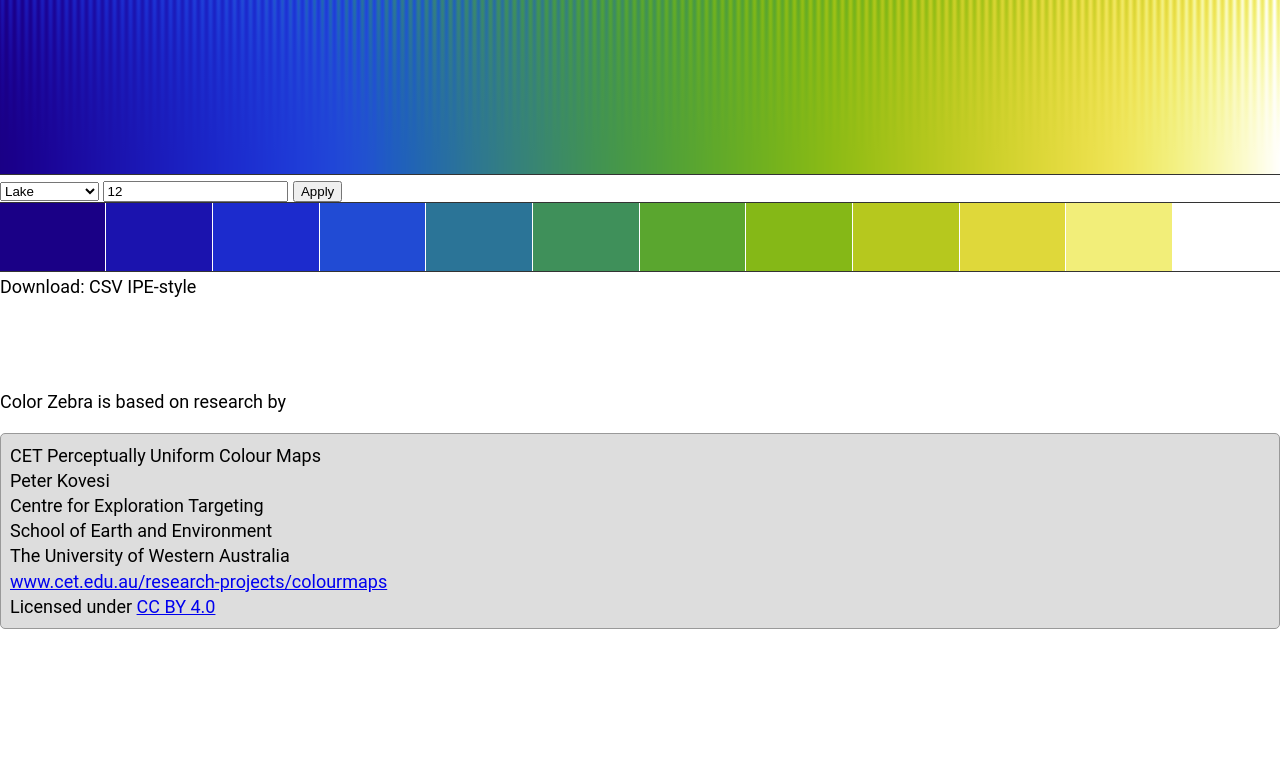
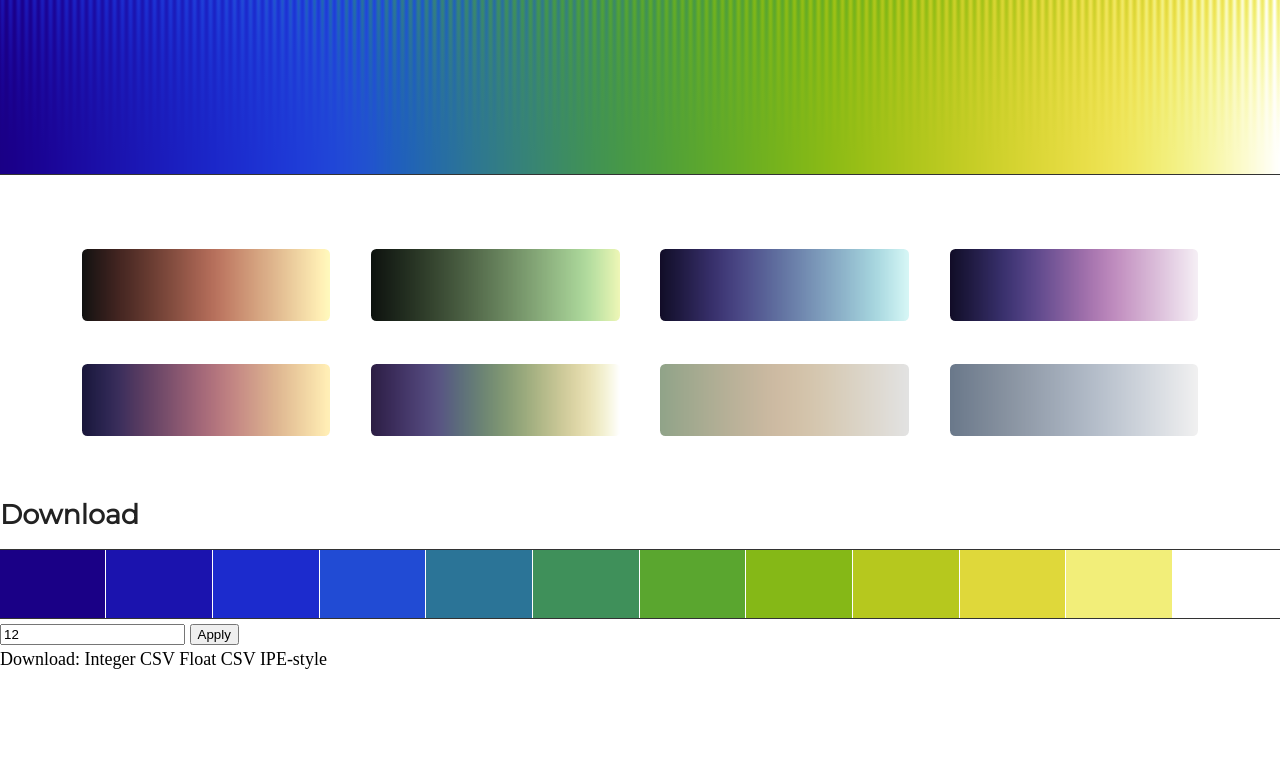
Before and after one commit to Mangara/Color-Zebra, a plain HTML site: page dev/html/index.html in a window 1280 px wide. Shown: the part 93-852 px from the top of the page. Before the commit the page ends 800 px from the top, so only its background shows below. Drawn offline with nearby package versions, Linux system fonts and the light colour scheme; a web font is replaced by a local one.

Commit message:
Lots more changes, including small thumbnail canvases for each color map.

```diff
--- a/dev/css/main.css
+++ b/dev/css/main.css
@@ -1,13 +1,14 @@
 @import url(https://fonts.googleapis.com/css?family=Montserrat|Poly);
 
 body {
-    font-family: Roboto;
+    font-family: Poly;
     font-size: 112.5%; /* 18px if the browser default is 16px */
     line-height: 140%;
     margin: 0;
 }
 
-#header {
+header {
+    display: block;
     height: 5em;
     margin: 0 4em;
 }
@@ -21,16 +22,40 @@ h1 {
     color: #222;
 }
 
+h2 {
+    font-family: Montserrat;
+    color: #222;
+}
+
 .subtitle {
     font-family: Poly;
     font-style: italic;
     font-size: 1.2em;
 }
 
+section {
+    display: block;
+}
+
 canvas {
     width: 100%;
     border: 1px solid #333;
     border-width: 1px 0px; /* Turn off left and right borders */
+}
+
+#colormaps {
+    margin-top: 2em;
+    padding: 1em;
+    text-align: center;
+}
+
+#colormaps>canvas {
+    width: 20%;
+    height: 4em;
+    border: 0;
+    border-radius: 0.3em;
+    margin: 1em;
+    cursor: pointer;
 }
 
 #preview-container {
--- a/dev/html/index.html
+++ b/dev/html/index.html
@@ -8,6 +8,8 @@
         <script src="https://ajax.googleapis.com/ajax/libs/jquery/1.11.3/jquery.min.js"></script>
 
         <!-- My JS files -->
+        <script src="../js/CMapDrawer.js"></script>
+
         <script src="../js/Preview.js"></script>
         <script src="../js/FixedNumPreview.js"></script>
         <script src="../js/LinearSpline.js"></script>
@@ -23,32 +25,49 @@
         </script>
     </head>
     <body>
-        <div id="header">
+        <header>
             <h1>Color Zebra</h1>
             <span class="subtitle">&mdash; Beautiful perceptual colormaps for scientific visualization</span>
+        </header>
+
+        <section id="preview-container">
+            <canvas id="preview"></canvas>
+        </section>
+
+        <section id="colormaps">
+            <canvas id="Glow"></canvas>
+            <canvas id="Fern"></canvas>
+            <canvas id="Sky"></canvas>
+            <canvas id="Twilight"></canvas>
+            <canvas id="Sunrise"></canvas>
+            <canvas id="Lake"></canvas>
+            <canvas id="Dawn"></canvas>
+            <canvas id="Water"></canvas>
+
+            <!--
+            <div id="colormap-select-container"></div>
+            -->
+        </section>
+
+        <section id="export">
+            <h2>Download</h2>
+            <div id="fixednum-preview-container">
+                <canvas id="fixednum-preview"></canvas>
             </div>
-        <div id="preview-container">
-            <canvas id="preview"></canvas>
-        </div>
-
             <div id="controls">
-            <div id="colormap-select-container">
-            </div>
                 <input id="numcolors" type="number" min="2" value="12">
                 <button id="fixednum-apply">Apply</button>
             </div>
-
-        <div id="fixednum-preview-container">
-            <canvas id="fixednum-preview"></canvas>
-        </div>
-
             <div id="download">
                 <span>Download:</span>
-            <a id="download-csv" download="colormap.csv">CSV</a>
+                <a id="download-csv-int" download="colormap.csv">Integer CSV</a>
+                <a id="download-csv-float" download="colormap.csv">Float CSV</a>
                 <a id="download-ipe" download="colormap.isy">IPE-style</a>
                 <!-- <a id="download-css" download="colormap.css">CSS</a> -->
             </div>
+        </section>
 
+        <footer>
             <div id="acknowledgments">
                 <p>Color Zebra is based on research by</p>
                 <p id="attribution-address">
@@ -61,5 +80,6 @@
                     Licensed under <a href="https://creativecommons.org/licenses/by/4.0/">CC BY 4.0</a>
                 </p>
             </div>
+        </footer>
     </body>
 </html>
--- /dev/null
+++ b/dev/js/CMapDrawer.js
@@ -0,0 +1,39 @@
+(function( ColorZebra, $, undefined ) {
+    ColorZebra.CMapDrawer = function(theCanvas, theColorMap) {
+        var canvas = theCanvas;
+        var colorMap = theColorMap;
+
+        var desaturate = true;
+
+        this.setDesaturate = function(newDesaturate) {
+            desaturate = newDesaturate;
+        }
+
+        this.draw = function() {
+            if (canvas === undefined) {
+                alert('Canvas undefined');
+                return;
+            }
+
+            var context = canvas.getContext("2d"),
+                x,
+                width = canvas.width,
+                height = canvas.height;
+
+            for (x = 0; x < width; x++) {
+                var val = x / (width - 1);
+                context.fillStyle = getColor(val);
+                context.fillRect(x, 0, 1, height);
+            }
+        }
+
+        function getColor(val) {
+            if (desaturate) {
+                var color = new ColorZebra.Color(colorMap.getLABColor(val));
+                return color.desaturate().toCSSColor();
+            } else {
+                return colorMap.getCSSColor(val);
+            }
+        }
+    }
+}( window.ColorZebra = window.ColorZebra || {}, jQuery ));
--- a/dev/js/Color.js
+++ b/dev/js/Color.js
@@ -34,11 +34,21 @@
 
             // Convert to RGB. Formulas and numbers from Wikipedia:
             // https://en.wikipedia.org/wiki/SRGB#The_forward_transformation_.28CIE_xyY_or_CIE_XYZ_to_sRGB.29
-            var R = Math.round(255 * correctGamma( 3.2406 * xyz[0] - 1.5372 * xyz[1] - 0.4986 * xyz[2]));
-            var G = Math.round(255 * correctGamma(-0.9689 * xyz[0] + 1.8758 * xyz[1] + 0.0415 * xyz[2]));
-            var B = Math.round(255 * correctGamma( 0.0557 * xyz[0] - 0.2040 * xyz[1] + 1.0570 * xyz[2]));
+            var R = correctGamma( 3.2406 * xyz[0] - 1.5372 * xyz[1] - 0.4986 * xyz[2]);
+            var G = correctGamma(-0.9689 * xyz[0] + 1.8758 * xyz[1] + 0.0415 * xyz[2]);
+            var B = correctGamma( 0.0557 * xyz[0] - 0.2040 * xyz[1] + 1.0570 * xyz[2]);
+
+            // Clamp out-of-gamut colors
+            R = Math.max(0, Math.min(1, R));
+            G = Math.max(0, Math.min(1, G));
+            B = Math.max(0, Math.min(1, B));
 
             return [R, G, B];
+        }
+
+        this.toIntegerRGB = function() {
+            rgb = this.toRGB();
+            return [Math.round(255 * rgb[0]), Math.round(255 * rgb[1]), Math.round(255 * rgb[2])];
         }
 
         function correctGamma(t) {
@@ -50,18 +60,25 @@
         }
 
         this.toCSSColor = function() {
-            var rgb = this.toRGB();
+            var rgb = this.toIntegerRGB();
             return "rgb(" + rgb[0] + "," + rgb[1] + "," + rgb[2] + ")";
         }
+
+        this.desaturate = function() {
+            a /= 3;
+            b /= 3;
+            return this;
+        }
     }
-
-    /* ColorZebra.Color.fromRGB = function(rgb) {
-        // Maybe necessary?
-    } */
 
     ColorZebra.Color.LABtoRGB = function(cielab) {
         var c = new ColorZebra.Color(cielab);
         return c.toRGB();
+    }
+
+    ColorZebra.Color.LABtoIntegerRGB = function(cielab) {
+        var c = new ColorZebra.Color(cielab);
+        return c.toIntegerRGB();
     }
 
     ColorZebra.Color.LABtoCSS = function(cielab) {
@@ -107,7 +124,7 @@
 
         for (var i = 0, max = cielab.length; i < max; i++) {
             var expected = rgb[i];
-            var result = ColorZebra.Color.LABtoRGB(cielab[i]);
+            var result = ColorZebra.Color.LABtoIntegerRGB(cielab[i]);
 
             if (expected[0] === result[0] && expected[1] === result[1] && expected[2] === result[2]) {
                 passed++;
--- a/dev/js/ColorMaps.js
+++ b/dev/js/ColorMaps.js
@@ -116,8 +116,8 @@
             3
          ),
 
-        'Dawn' : new ColorZebra.ColorMap(
-            'Dawn',
+        'Morning Mist' : new ColorZebra.ColorMap(
+            'Morning Mist',
             'A geographical colour map, best used with relief shading',
             [ ColorZebra.Color.LCHtoLAB(60, 20, 180),
               ColorZebra.Color.LCHtoLAB(65, 30, 135),
@@ -128,8 +128,8 @@
             3
          ),
 
-        'Morning Mist' : new ColorZebra.ColorMap(
-            'Morning Mist',
+        'Dawn' : new ColorZebra.ColorMap(
+            'Dawn',
             'A more saturated geographical colour map, best used with relief shading',
             [ ColorZebra.Color.LCHtoLAB(65, 50, 135),
               ColorZebra.Color.LCHtoLAB(75, 45, 75),
--- a/dev/js/Exporter.js
+++ b/dev/js/Exporter.js
@@ -9,7 +9,20 @@
         return colors;
     }
 
-    ColorZebra.exportCSV = function() {
+    ColorZebra.exportIntegerCSV = function() {
+        var result = "r,g,b\r\n", i; // Always uses \r\n as per RFC 4180 ( https://tools.ietf.org/html/rfc4180 )
+        var colors = getColors(),
+            color;
+
+        for (i = 0; i < ColorZebra.numColors; i++) {
+            color = ColorZebra.Color.LABtoIntegerRGB(colors[i]);
+            result += color[0] + ',' + color[1] + ',' + color[2] + '\r\n';
+        }
+
+        return result;
+    }
+
+    ColorZebra.exportFloatCSV = function() {
         var result = "r,g,b\r\n", i; // Always uses \r\n as per RFC 4180 ( https://tools.ietf.org/html/rfc4180 )
         var colors = getColors(),
             color;
@@ -30,7 +43,8 @@
         console.log('Colors: ' + colors);
 
         for (i = 0; i < ColorZebra.numColors; i++) {
-            result += '<color name="' + ColorZebra.colorMap.name + '_' + i + '" value="' + (colors[i][0] / 255) + ' ' + (colors[i][1] / 255) + ' ' + (colors[i][2] / 255) + '"/>\n';
+            color = ColorZebra.Color.LABtoRGB(colors[i]);
+            result += '<color name="' + ColorZebra.colorMap.name + '_' + i + '" value="' + color[0] + ' ' + color[1] + ' ' + color[2] + '"/>\n';
         }
 
         result += '</ipestyle>';
--- a/dev/js/Preview.js
+++ b/dev/js/Preview.js
@@ -35,7 +35,7 @@
                 height = canvas.height;
 
             for (x = 0; x < width; x++) {
-                var xt = x / width; // x mapped to [0, 1]
+                var xt = x / (width - 1); // x mapped to [0, 1]
                 var sinVal = Math.sin(x * PI_BY_FOUR);
 
                 var my_gradient = context.createLinearGradient(0, 0, 0, height);
--- a/dev/js/main.js
+++ b/dev/js/main.js
@@ -13,6 +13,52 @@
             ColorZebra.fixedNumPreview = new ColorZebra.FixedNumPreview($('#fixednum-preview')[0]);
             ColorZebra.fixedNumPreview.maximize();
             ColorZebra.fixedNumPreview.draw();
+
+            $('#colormaps>canvas').each(function() {
+                var map = ColorZebra.colorMaps[this.id];
+                map.canvas = new ColorZebra.CMapDrawer(this, map);
+                map.canvas.draw();
+
+                this.title = map.description;
+            });
+
+            $('#colormaps>canvas').click(function() {
+                var map = ColorZebra.colorMaps[this.id];
+
+                if (ColorZebra.colorMap !== map) {
+                    // Saturate the thumbnail
+                    map.canvas.setDesaturate(false);
+                    map.canvas.draw();
+
+                    // Desaturate the current thumbnail
+                    ColorZebra.colorMap.canvas.setDesaturate(true);
+                    ColorZebra.colorMap.canvas.draw();
+
+                    // Switch maps
+                    ColorZebra.colorMap = map;
+
+                    // Redraw stuff
+                    ColorZebra.mainPreview.draw();
+                    ColorZebra.fixedNumPreview.draw();
+                }
+            });
+
+            $('#colormaps>canvas').hover(function() {
+                var map = ColorZebra.colorMaps[this.id];
+
+                // Saturate the thumbnail
+                map.canvas.setDesaturate(false);
+                map.canvas.draw();
+            },
+            function() {
+                var map = ColorZebra.colorMaps[this.id];
+
+                // Desaturate the thumbnail
+                if (ColorZebra.colorMap !== map) {
+                    map.canvas.setDesaturate(true);
+                    map.canvas.draw();
+                }
+            });
 
             fillDropdown();
             assignActionHandlers();
@@ -44,12 +90,16 @@
             ColorZebra.fixedNumPreview.draw();
         });
 
-        $('#download-csv').click(function() {
-            download($('#download-csv')[0], 'csv', ColorZebra.exportCSV());
+        $('#download-csv-int').click(function() {
+            download(this, 'csv', ColorZebra.exportIntegerCSV());
+        });
+
+        $('#download-csv-float').click(function() {
+            download(this, 'csv', ColorZebra.exportFloatCSV());
         });
 
         $('#download-ipe').click(function() {
-            download($('#download-ipe')[0], 'plain', ColorZebra.exportIPE());
+            download(this, 'plain', ColorZebra.exportIPE());
         });
 
         /* $('#download-css').click(function() {
```
Lines whose indentation alone changed are shown as unchanged.
